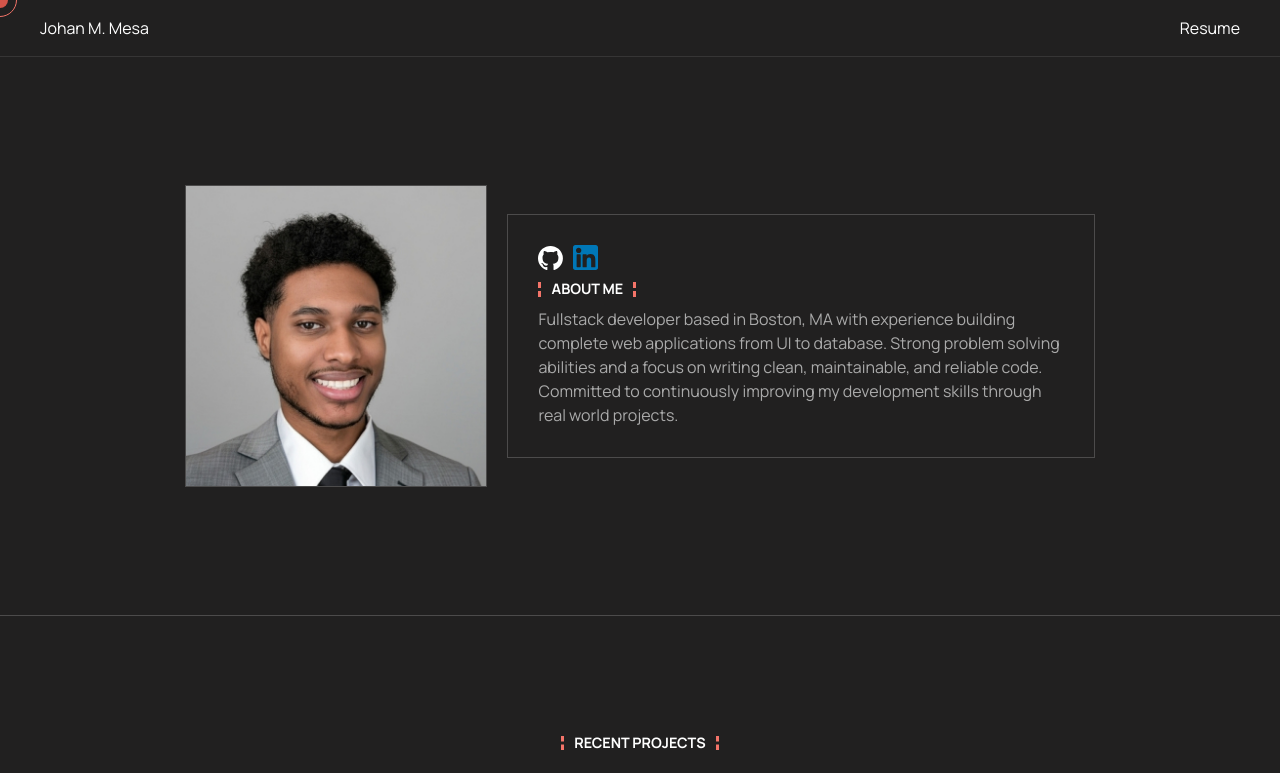
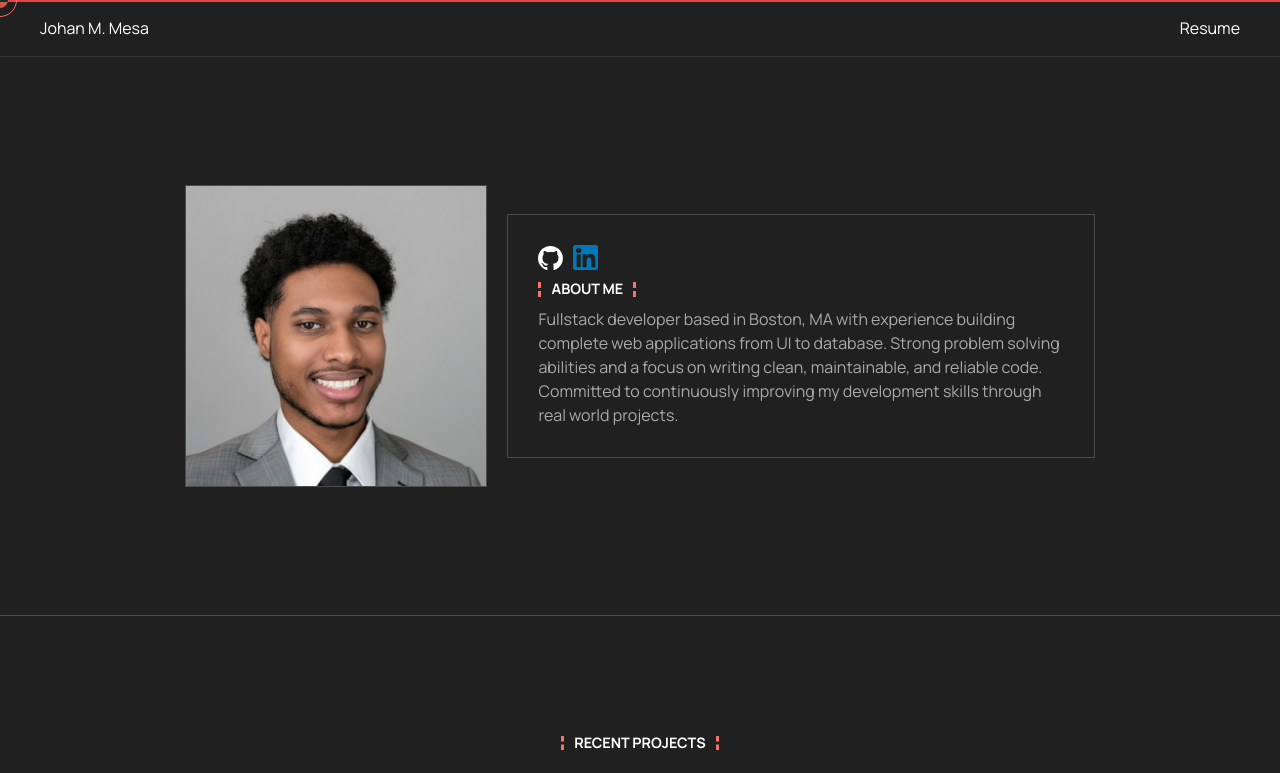
Before and after one commit to GravityCodes/portfolio, a React (Vite) app: page / in a window 1280 px wide. Shown: the top 773 px of the page. Built offline with nearby package versions, Linux system fonts and the light colour scheme.

Commit message:
feat: add scroll indicator

```diff
--- a/src/App.tsx
+++ b/src/App.tsx
@@ -2,12 +2,15 @@ import { useState, useEffect, useRef } from "react";
 import styles from "./app.module.css";
 import Card from "./components/project/Card";
 import Form from "./components/Form";
+import { motion, useScroll } from "motion/react"
 
 function App() {
   const dotRef = useRef<HTMLDivElement>(null);
   const outerDotRef = useRef<HTMLDivElement>(null);
+  const viewportPos = useRef({ x: 0, y: 0 });
 
-  const viewportPos = useRef({ x: 0, y: 0 });
+  // Motion
+  const { scrollYProgress } = useScroll()
 
   useEffect(() => {
     function updateDot(pageX: number, pageY: number) {
@@ -54,7 +57,22 @@ function App() {
   };
 
   return (
+
     <div>
+       <motion.div
+                id="scroll-indicator"
+                className={styles.scrollIndicator}
+                style={{
+                    scaleX: scrollYProgress,
+                    position: "fixed",
+                    top: 0,
+                    left: 0,
+                    right: 0,
+                    height: 2,
+                    originX: 0,
+                    zIndex: 4
+                }}
+            />
       <div className={styles.cursor} ref={dotRef}></div>
       <div className={styles.outerCursor} ref={outerDotRef}></div>
       <nav className={styles.nav}>
--- a/src/app.module.css
+++ b/src/app.module.css
@@ -1,3 +1,7 @@
+.scrollIndicator {
+  background-color: var(--clr-primary-a0);
+}
+
 .cursor {
   height: 16px;
   width: 16px;
--- a/src/components/form.module.css
+++ b/src/components/form.module.css
@@ -28,6 +28,7 @@
   border: 1px solid var(--clr-surface-a20);
   padding: 10px;
   color: var(--clr-light);
+  transition: outline 0.5s;
 }
 
 .inputField textarea {
```
